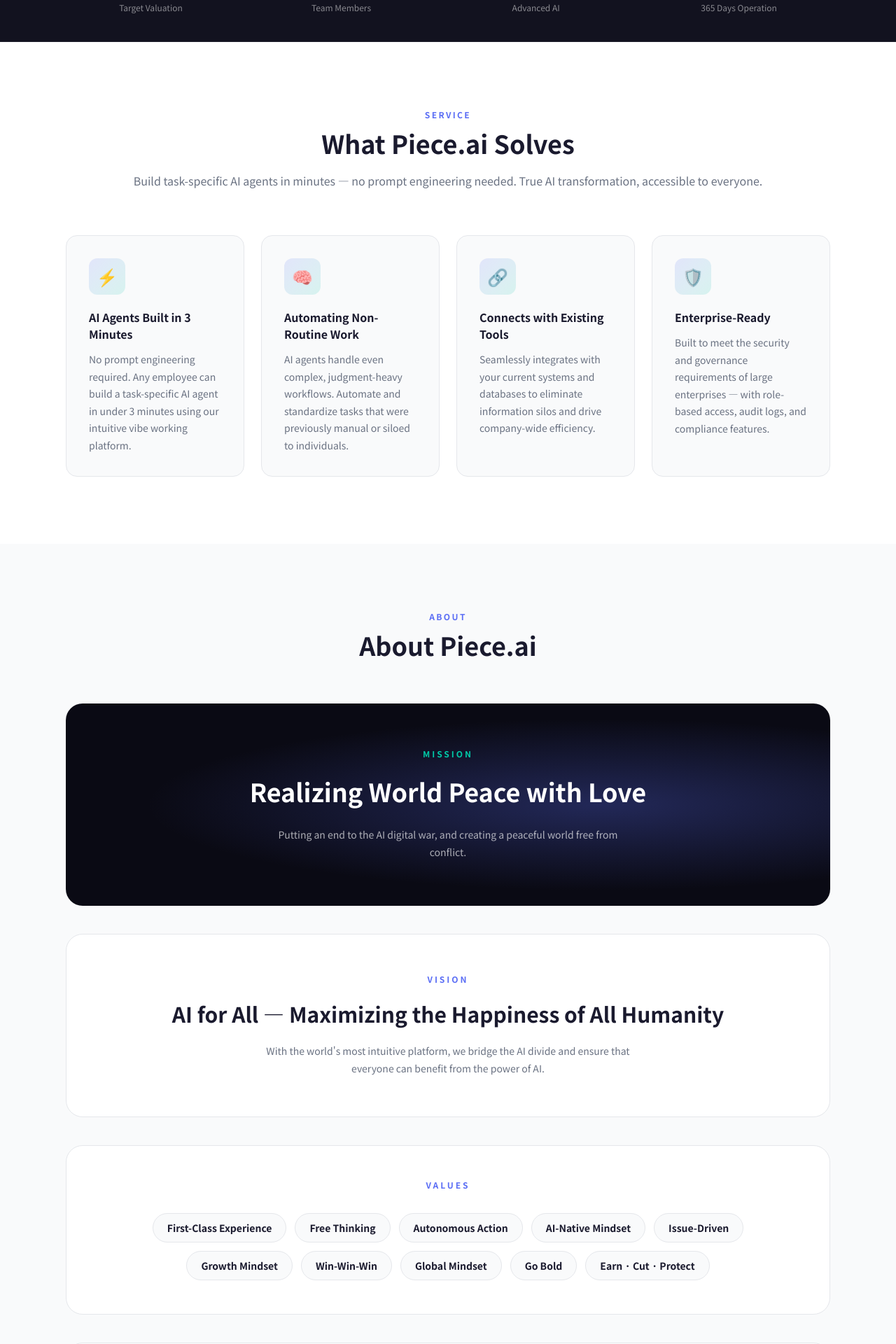
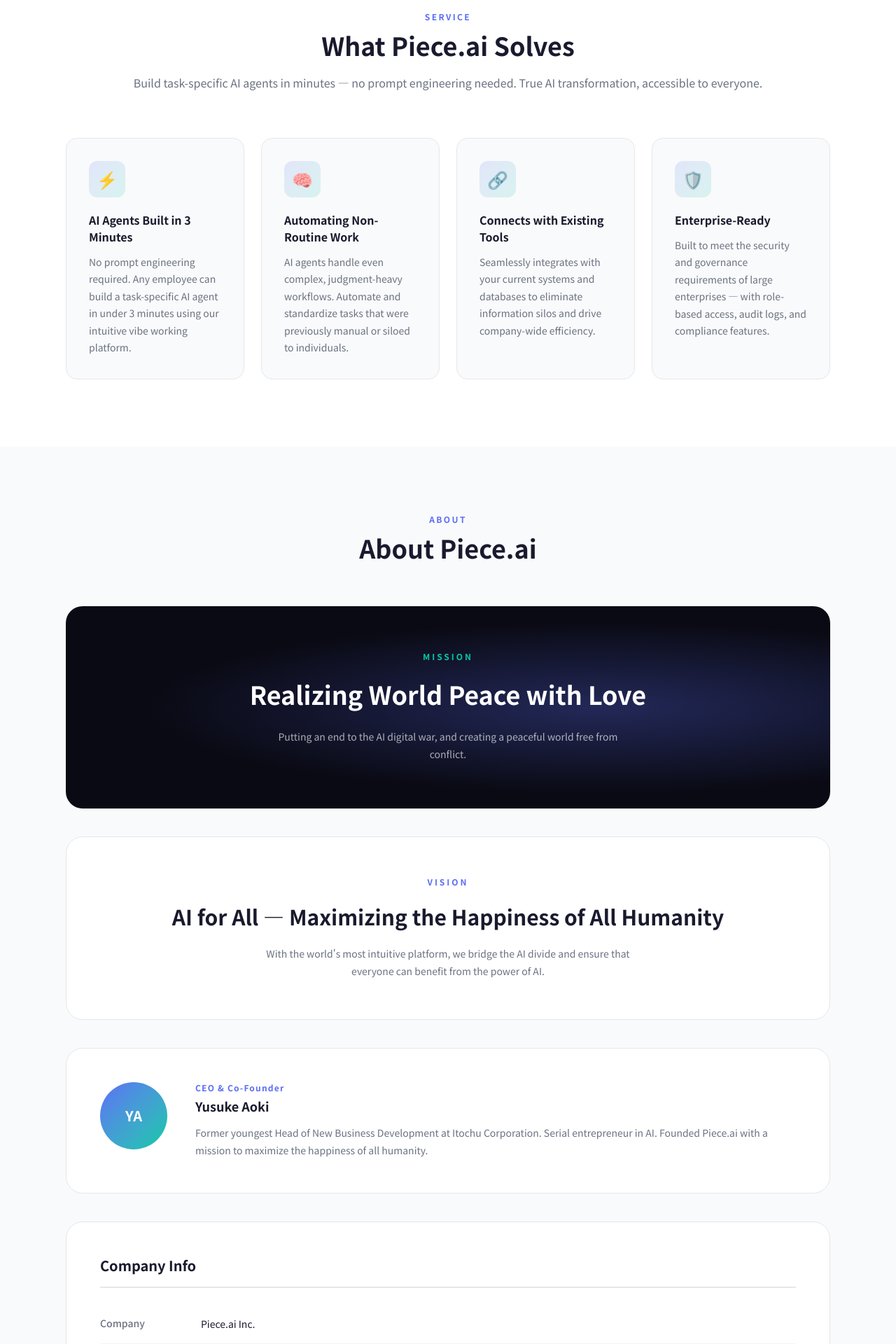
Before and after one commit to takenokont37-netizen/piece-ai, a Next.js app: page /en in a window 1280 px wide. Shown: the part 880-2800 px from the top of the page at 70% size. Built offline with nearby package versions, Linux system fonts and the light colour scheme; no server answers; what microcms-js-sdk would draw is missing.

Commit message:
ホームページFB反映：Heroコピー更新・Stats削除・Values削除

```diff
--- a/app/en/page.tsx
+++ b/app/en/page.tsx
@@ -4,7 +4,6 @@
    ============================================= */
 import type { Metadata } from 'next'
 import Hero    from '@/components/sections/Hero'
-import Stats   from '@/components/sections/Stats'
 import Service from '@/components/sections/Service'
 import About   from '@/components/sections/About'
 import Members from '@/components/sections/Members'
@@ -28,7 +27,6 @@
   return (
     <>
       <Hero    lang="en" />
-      <Stats   lang="en" />
       <Service lang="en" />
       <About   lang="en" />
       <Members lang="en" />
--- a/app/page.tsx
+++ b/app/page.tsx
@@ -3,7 +3,6 @@
    各セクションは components/sections/ に分かれています
    ============================================= */
 import Hero    from '@/components/sections/Hero'
-import Stats   from '@/components/sections/Stats'
 import Service from '@/components/sections/Service'
 import About   from '@/components/sections/About'
 import Members from '@/components/sections/Members'
@@ -15,7 +14,6 @@
   return (
     <>
       <Hero    />
-      <Stats   />
       <Service />
       <About   />
       <Members />
--- a/components/sections/About.tsx
+++ b/components/sections/About.tsx
@@ -18,13 +18,6 @@
     visionTag:    'VISION',
     visionTitle:  '全ての人にAIの力を、全人類の幸福を最大化する',
     visionDesc:   '世界一使いやすいプラットフォームで、AI格差を是正し、すべての人がAIの恩恵を受けられる社会を目指します。',
-
-    valuesTag: 'VALUES',
-    values: [
-      'ファーストクラス体験', '自由な発想', '自律的行動', 'AIネイティブ思考',
-      'イシュードリブン', 'グロースマインドセット', '三方よし',
-      'グローバルマインドセット', 'Go Bold', '稼ぐ・削る・防ぐ',
-    ],
 
     ceoRole: '代表取締役 CEO',
     ceoName: 'Yusuke Aoki',
@@ -50,13 +43,6 @@
     visionTag:    'VISION',
     visionTitle:  'AI for All — Maximizing the Happiness of All Humanity',
     visionDesc:   'With the world\'s most intuitive platform, we bridge the AI divide and ensure that everyone can benefit from the power of AI.',
-
-    valuesTag: 'VALUES',
-    values: [
-      'First-Class Experience', 'Free Thinking', 'Autonomous Action', 'AI-Native Mindset',
-      'Issue-Driven', 'Growth Mindset', 'Win-Win-Win',
-      'Global Mindset', 'Go Bold', 'Earn · Cut · Protect',
-    ],
 
     ceoRole: 'CEO & Co-Founder',
     ceoName: 'Yusuke Aoki',
@@ -109,23 +95,6 @@
             </div>
           </FadeIn>
 
-          {/* バリュー */}
-          <FadeIn>
-            <div className="bg-white border border-gray-200 rounded-3xl p-12">
-              <h3 className="text-xs font-semibold tracking-[0.25em] text-[#5b6ef5] text-center mb-8 font-[var(--font-en)]">{tx.valuesTag}</h3>
-              <div className="flex flex-wrap justify-center gap-3">
-                {tx.values.map((v) => (
-                  <span
-                    key={v}
-                    className="px-5 py-2.5 bg-gray-50 border border-gray-200 rounded-full text-sm font-semibold text-[#1a1a2e] hover:border-[#5b6ef5] hover:text-[#5b6ef5] transition-colors"
-                  >
-                    {v}
-                  </span>
-                ))}
-              </div>
-            </div>
-          </FadeIn>
-
           {/* 代表プロフィール */}
           <FadeIn>
             <div className="flex flex-col md:flex-row items-center md:items-start gap-10 p-12 bg-white border border-gray-200 rounded-3xl">
--- a/components/sections/Hero.tsx
+++ b/components/sections/Hero.tsx
@@ -17,7 +17,7 @@
     h1a:  '全ての人に、',
     h1b:  'AIの力',
     h1c:  'を。',
-    sub:  '3分以内で業務特化型AIエージェントを構築。プロンプト不要で、誰でも使いこなせるバイブワーキングAIエージェントプラットフォーム。',
+    sub:  'プロンプト不要。AIを知らない人でも、自分専用の業務AIをすぐに動かせる。「全員が使いこなせる」を実現するエンタープライズAIエージェント基盤。',
     cta1: '無料でお問い合わせ',
     cta2: 'サービスを見る',
     cards: [
@@ -32,7 +32,7 @@
     h1a:  'AI for',
     h1b:  'Everyone',
     h1c:  '.',
-    sub:  'Build task-specific AI agents in under 3 minutes. No prompt engineering needed — our vibe working AI agent platform puts the power of AI in everyone\'s hands.',
+    sub:  'No prompts needed. Anyone — regardless of AI knowledge — can run their own task-specific AI agent instantly. The enterprise AI agent platform that makes "everyone can use it" a reality.',
     cta1: 'Contact Us Free',
     cta2: 'See Our Service',
     cards: [
```
